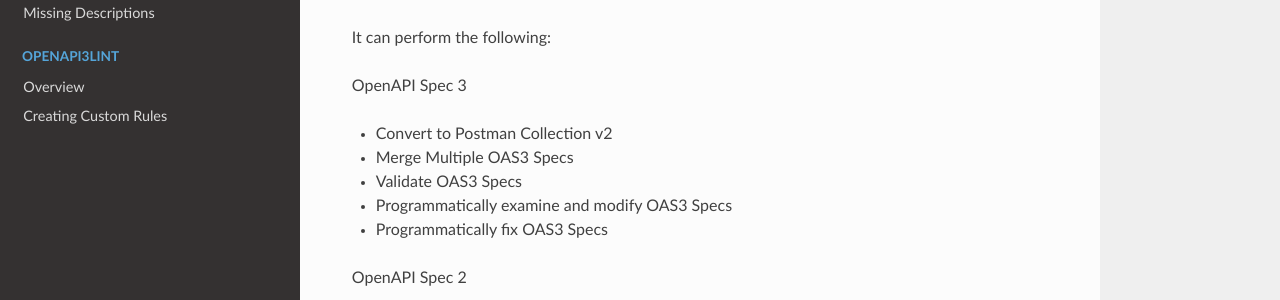
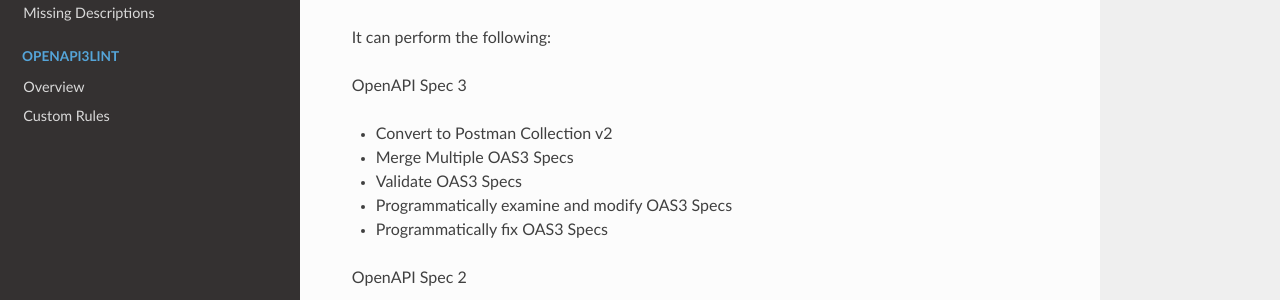
Before and after one commit to grokify/spectrum, an MkDocs documentation site: the page built from docs/index.md, in a window 1280 px wide. Shown: the part 182-482 px from the top of the page. Built offline with MkDocs 1.6.1, drawn with Linux system fonts in a browser that asks for light colours; nearby versions of some CDN libraries.

Commit message:
docs: openapi3lint: update

```diff
--- a/mkdocs.yml
+++ b/mkdocs.yml
@@ -14,4 +14,4 @@ nav:
         - Missing Descriptions: openapi3/inspect/missing_descriptions.md
     - OpenAPI3Lint:
         - Overview: openapi3lint.md
-        - Creating Custom Rules: openapi3lint/custom_rules.md
+        - Custom Rules: openapi3lint/custom_rules.md
```
